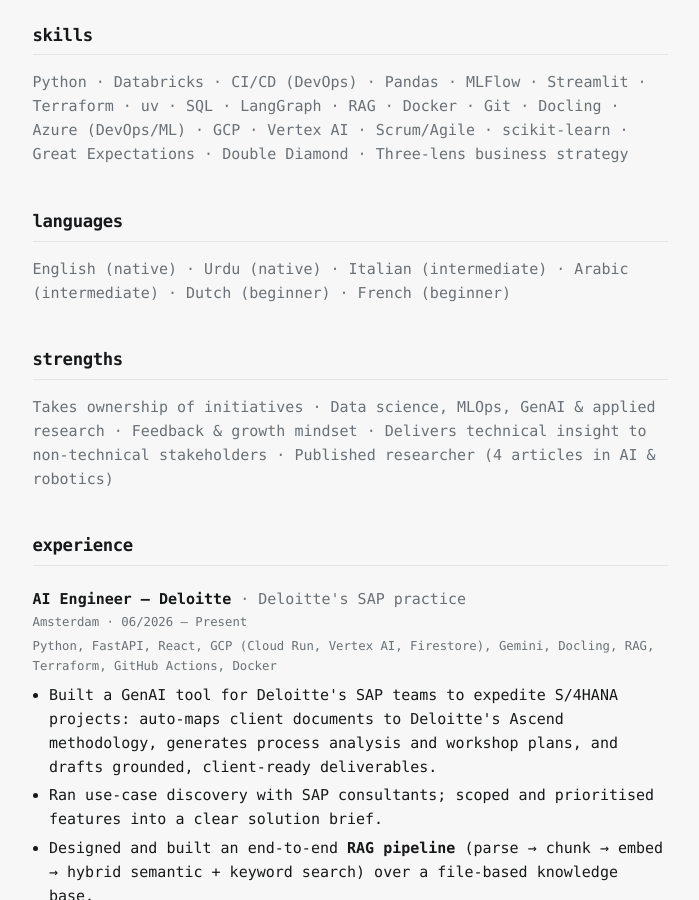
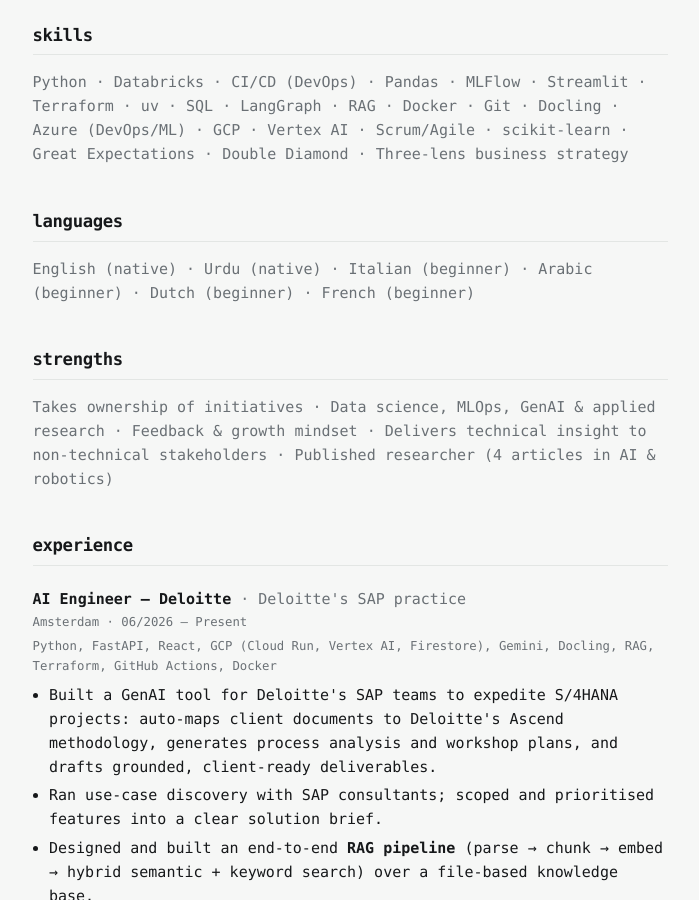
Before and after one commit to yushakareem/yushakareem.github.io, a Jekyll site: the page built from cv.md, in a window 1280 px wide and 900 px high, scrolled down 655 px. Shown: the whole window, without its empty margins (290-989 px from the left). Built offline with Jekyll 4.4.1, drawn with Linux system fonts in a browser that asks for light colours.

Commit message:
CV: set Italian, Arabic, French to beginner

```diff
--- a/cv.md
+++ b/cv.md
@@ -22,7 +22,7 @@ permalink: /cv/
 <p class="cv-tags">Python · Databricks · CI/CD (DevOps) · Pandas · MLFlow · Streamlit · Terraform · uv · SQL · LangGraph · RAG · Docker · Git · Docling · Azure (DevOps/ML) · GCP · Vertex AI · Scrum/Agile · scikit-learn · Great Expectations · Double Diamond · Three-lens business strategy</p>
 
 <h2>languages</h2>
-<p class="cv-tags">English (native) · Urdu (native) · Italian (intermediate) · Arabic (intermediate) · Dutch (beginner) · French (beginner)</p>
+<p class="cv-tags">English (native) · Urdu (native) · Italian (beginner) · Arabic (beginner) · Dutch (beginner) · French (beginner)</p>
 
 <h2>strengths</h2>
 <p class="cv-tags">Takes ownership of initiatives · Data science, MLOps, GenAI &amp; applied research · Feedback &amp; growth mindset · Delivers technical insight to non-technical stakeholders · Published researcher (4 articles in AI &amp; robotics)</p>
```
